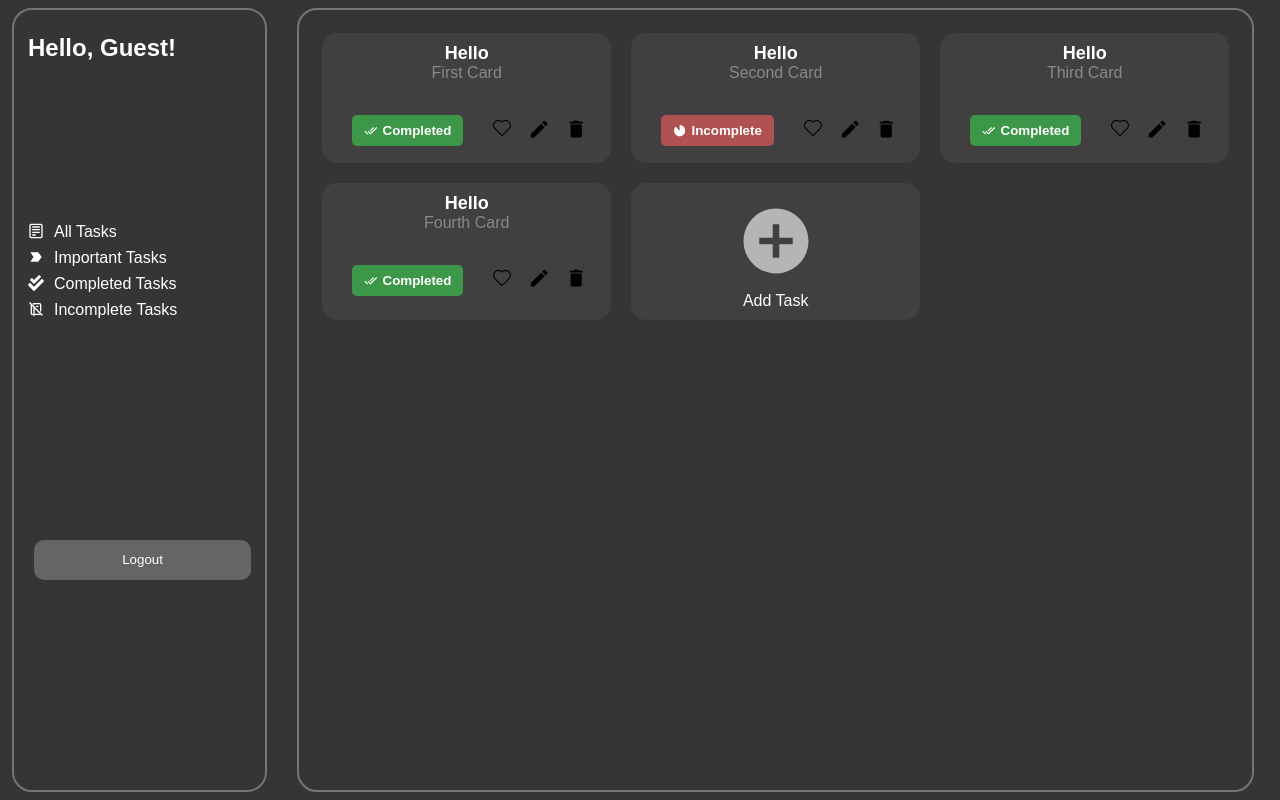
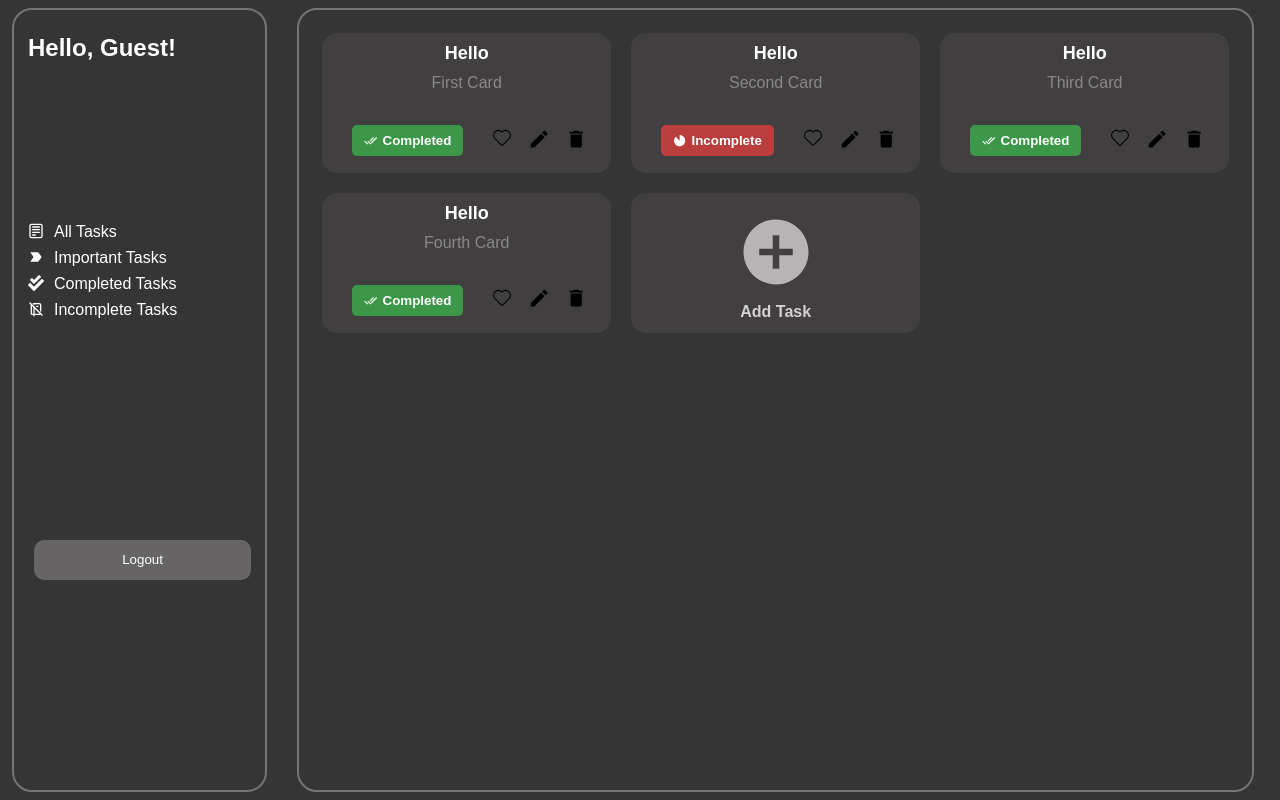
Before and after one commit to ananyaSingh5040/Lpu-MERN, a React (Vite) app in the folder FEB-2025/Task_Management_Frontend/: page / in a window 1280 px wide. Built offline with nearby package versions, Linux system fonts and the light colour scheme; no server answers; sample sign-in values are in the browser's storage.

Commit message:
22-02-25

```diff
--- a/FEB-2025/Task_Management_Frontend/src/App.jsx
+++ b/FEB-2025/Task_Management_Frontend/src/App.jsx
@@ -5,7 +5,6 @@ import LoginPage from "./pages/LoginPage";
 import SignUp from "./pages/SignUp";
 import { useState, useEffect } from "react";
 import TaskPage from "./pages/TaskPage";
-import logo from "/task_management_logo.png";
 import AllTasks from "./pages/AllTasks";
 import ImpTask from "./pages/ImpTask";
 import CompTask from "./pages/CompTask";
--- a/FEB-2025/Task_Management_Frontend/src/components/cards.css
+++ b/FEB-2025/Task_Management_Frontend/src/components/cards.css
@@ -4,7 +4,7 @@ button {
 }
 .grid {
   display: grid;
-  grid-template-columns: repeat(3, 1fr);
+  grid-template-columns: repeat(auto-fit, minmax(260px, 1fr));
   gap: 20px;
   padding: 4px;
   margin: 15px;
@@ -19,12 +19,13 @@ h3 {
 }
 p {
   color: rgb(138, 136, 136);
+  padding-top: 10px;
 }
 .ibtn {
   display: flex;
   align-items: center;
   gap: 5px;
-  background-color: #b15252;
+  background-color: #bb3e3e;
   padding: 8px 12px;
   margin-left: 20px;
   border-radius: 5px;
@@ -76,6 +77,8 @@ p {
   flex-direction: column;
   justify-content: center;
   align-items: center;
+  font-weight: bold;
+  color: rgb(211, 209, 209);
 }
 .iconn {
   font-size: 6rem;
```
